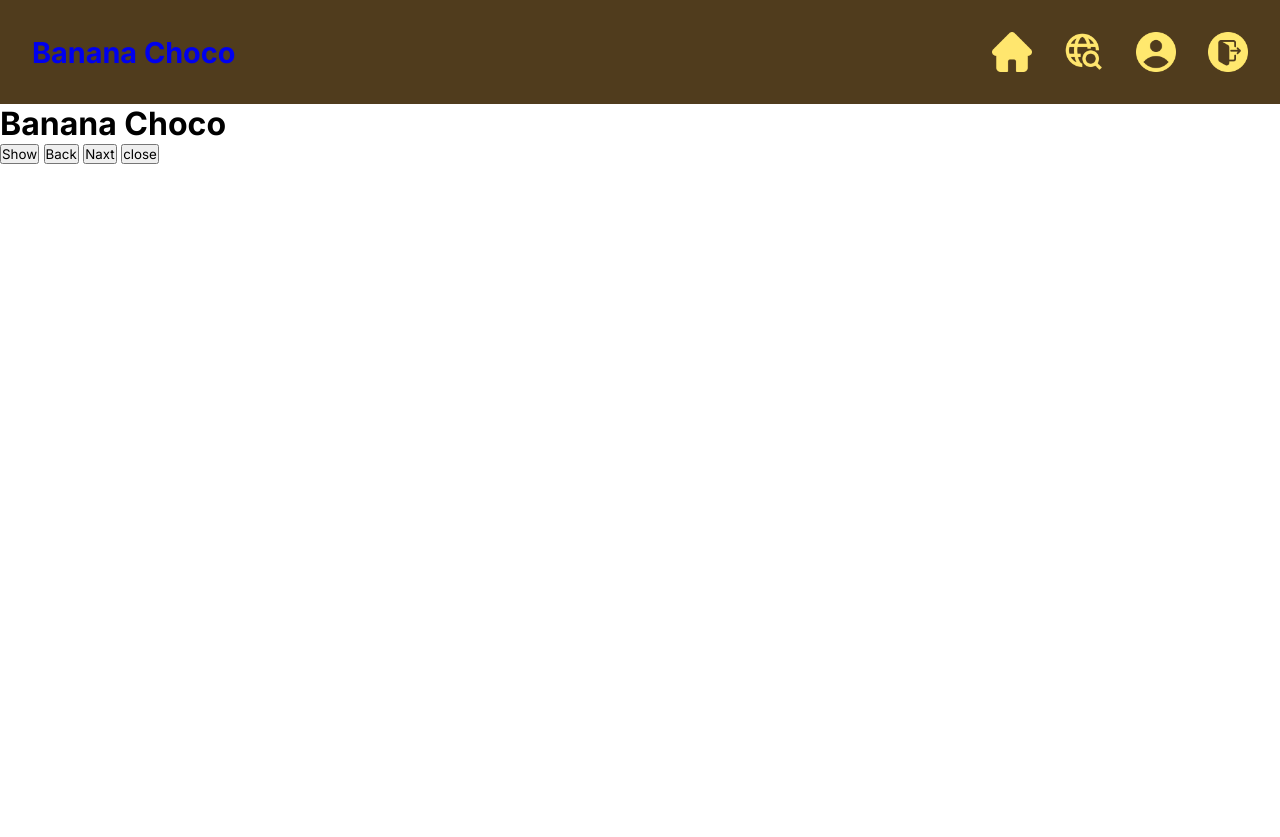
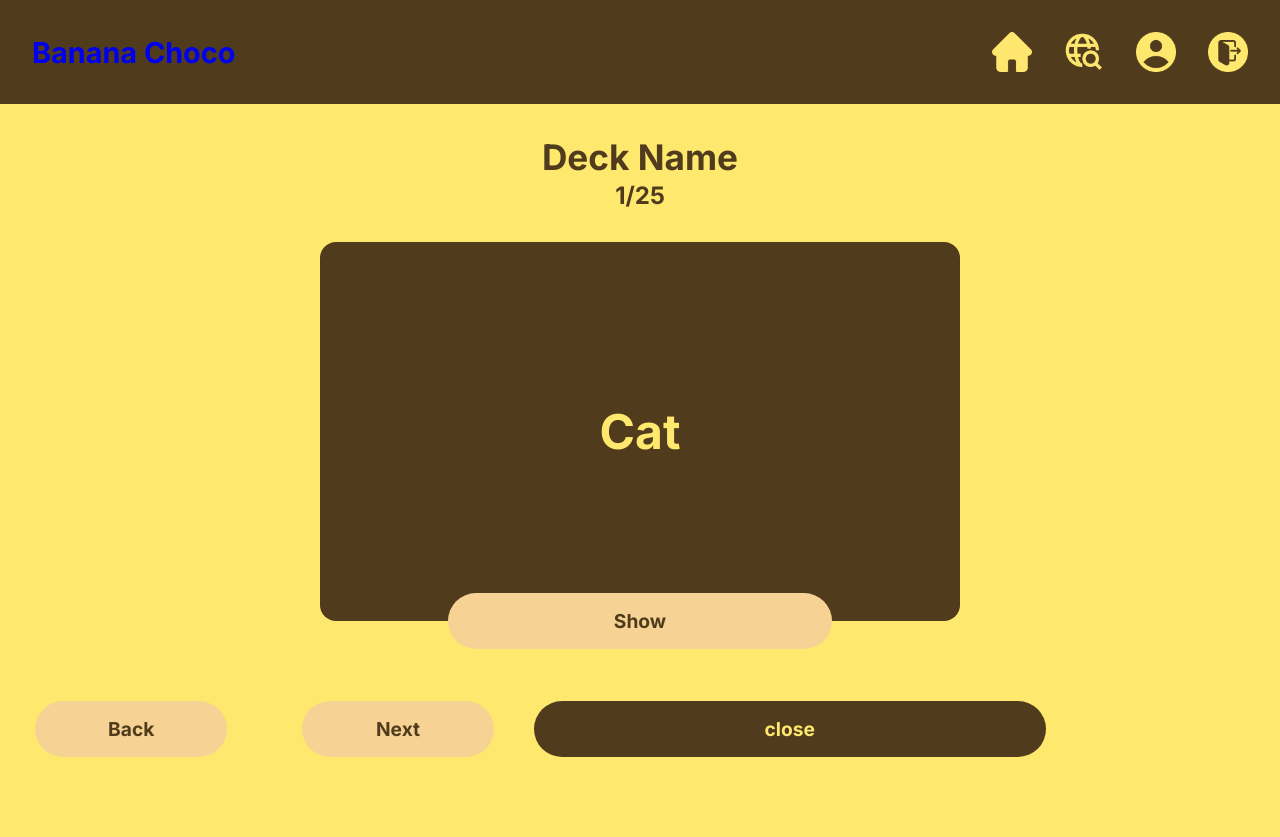
Before and after one commit to AuttakornC/p23cs212g12, a Flask app: template flask/app/template/play.html in a window 1280 px wide. Before the commit the page ends 164 px from the top, so only its background shows below. Run offline with Flask 3, Linux system fonts and the light colour scheme; the template is opened without the code that fills it, so the values that code supplies are empty; parts of the project's set-up code (start-up, migrations or seed data) failed here and were passed over.

Commit message:
play save1

```diff
--- a/flask/app/static/css/play.css
+++ b/flask/app/static/css/play.css
@@ -0,0 +1,201 @@
+body{
+    background-color: var(--banana-color);
+}
+
+.BackNextClose {
+    grid-template-areas:
+        "a s b"
+        "s c s";
+    grid-template-rows: 50rem 1rem 30rem;
+    grid-template-columns: 150px 1fr;
+}
+.BackNextClose>button {
+    cursor: pointer;
+    padding: 1rem;
+    border: none;
+    border-radius: 10rem;
+    background-color: var(--main2-color);
+    color: var(--choco-color);
+    font-weight: bold;
+    font-size: 1.2rem;
+    width: 30%;
+    margin: 5rem 2.2rem;
+    transition: 0.25s all ease-in;
+}
+
+.BackNextClose>#back-btn{
+    grid-area: a;
+}
+.BackNextClose>#next-btn {
+    grid-area: b;
+}
+.BackNextClose>#close-btn {
+    grid-area: c;
+}
+
+.BackNextClose>#close-btn {
+    /* right: -6.7rem;
+    top: -3.2rem; */
+    cursor: pointer;
+    padding: 1rem;
+    border: none;
+    border-radius: 10rem;
+    background-color: var(--choco-color);
+    color: var(--banana-color);
+    font-weight: bold;
+    font-size: 1.2rem;
+    width: 40%;
+    margin: 0.7rem 0;
+    transition: 0.25s all ease-in;
+}
+
+
+.cards{
+    position: relative;
+    display: flex;
+    flex-direction: column;
+    align-items: center;
+    justify-content: space-between;
+    border-radius: 1rem;
+    padding: 10rem;
+    margin: auto;
+    width: full;
+    font-weight: bold;
+    background-color: var(--choco-color);
+    max-width: 10%;
+    transition: 0.25s all ease-in;
+
+}
+
+.cards>.card-name{
+    /* text-align: center; */
+    color: var(--banana-color);
+    font-size: 2.2rem;
+    font-weight: bold;
+    /* margin: auto; */
+}
+
+.cards > #show-btn {
+    position: absolute;
+    bottom: 0;
+    left: 50%;
+    transform: translate(-50%, 50%);
+    cursor: pointer;
+    justify-items: center;
+    height: fit-content;
+    padding: 1rem;
+    border: none;
+    border-radius: 10rem;
+    background-color: var(--main2-color);
+    color: var(--choco-color);
+    font-weight: bold;
+    font-size: 1.2rem;
+    width: 60%;
+    transition: 0.25s all ease-in;
+}
+
+
+.deck-name{
+    color: var(--choco-color);
+    font-weight: bold;
+    font-size: 2.2rem;
+    text-align: center;
+    margin: 2rem 0 0.2rem;
+    font-style: normal;
+    line-height: normal;
+    transition: 0.25s all ease-in;
+}
+
+.number {
+    color: var(--choco-color);
+    font-weight: bold;
+    font-size: 1.5rem;
+    text-align: center;
+    margin: 0 0 2rem;
+    font-style: normal;
+    line-height: normal;
+    transition: 0.25s all ease-in;
+}
+
+@media screen and (min-width: 601px) {
+body{
+    background-color: var(--banana-color);
+}
+
+.BackNextClose>button {
+    cursor: pointer;
+    padding: 1rem;
+    border: none;
+    border-radius: 10rem;
+    background-color: var(--main2-color);
+    color: var(--choco-color);
+    font-weight: bold;
+    font-size: 1.2rem;
+    width: 15%;
+    transition: 0.25s all ease-in;
+}
+/* .BackNextClose>#back-btn {
+    margin: 5rem 35rem 20rem 15rem;
+    transition: 0.25s all ease-in;
+} */
+
+
+.cards {
+    position: relative;
+    display: flex;
+    flex-direction: column;
+    align-items: center;
+    justify-content: space-between;
+    border-radius: 1rem;
+    padding: 10rem;
+    margin: auto;
+    width: full;
+    font-weight: bold;
+    background-color: var(--choco-color);
+    max-width: 50%;
+    flex-shrink: 0;
+    transition: 0.25s all ease-in;
+
+}
+/* .cards>#show-btn {
+    position: absolute;
+    left: 50%;
+    bottom: 0;
+    cursor: pointer;
+    justify-items: center;
+    height: fit-content;
+    padding: 1rem;
+    border: none;
+    border-radius: 10rem;
+    background-color: var(--main2-color);
+    color: var(--choco-color);
+    font-weight: bold;
+    font-size: 1.2rem;
+    width: 45%;
+    transition: 0.25s all ease-in;
+} */
+
+.cards>.card-name {
+    /* text-align: center; */
+    color: var(--banana-color);
+    font-size: 3rem;
+    font-weight: bold;
+    /* margin: auto; */
+}
+/*
+.BackNextClose>#close-btn {
+    right: -36.2rem;
+    top: -15rem;
+    cursor: pointer;
+    padding: 1rem;
+    border: none;
+    border-radius: 10rem;
+    background-color: var(--choco-color);
+    color: var(--banana-color);
+    font-weight: bold;
+    font-size: 1.2rem;
+    width: 25%;
+    margin: 0.7rem 0;
+    transition: 0.25s all ease-in;
+} */
+}
--- a/flask/app/template/play.html
+++ b/flask/app/template/play.html
@@ -10,15 +10,19 @@ Play
 {% endblock %}
 
 {% block content %}
-<header>
+<!-- <header>
     <h1>Banana Choco</h1>
-</header>
-<div class="deck-name">
+</header> -->
+<div class="deck-name">Deck Name</div>
+<div class="number">1/25</div>
+<div class="cards">
+    <div class="card-name">Cat</div>
+    <button id="show-btn" type="button">Show</button>
 </div>
-<div class="ShowBackNextClose">
-    <button id="show-btn" type="button">Show</button>
+<!-- <div class="card-name">Cat</div> -->
+<div class="BackNextClose">
     <button id="back-btn" type="button">Back</button>
-    <button id="next-btn" type="button">Naxt</button>
+    <button id="next-btn" type="button">Next</button>
     <button id="close-btn" type="button">close</button>
 </div>
 {% endblock %}
```
